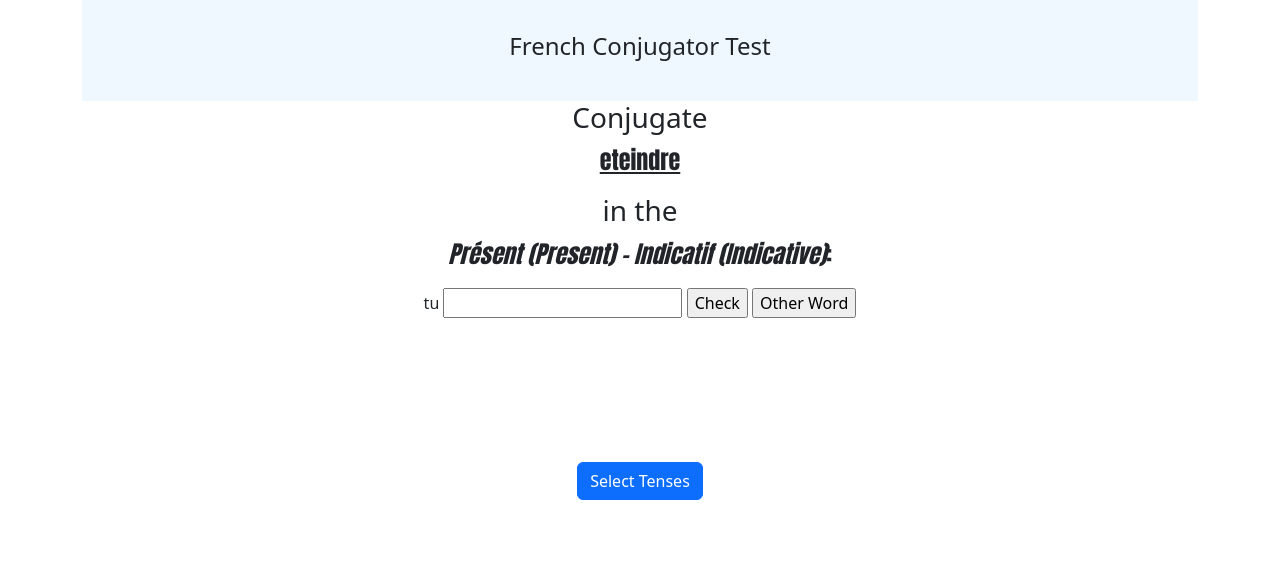
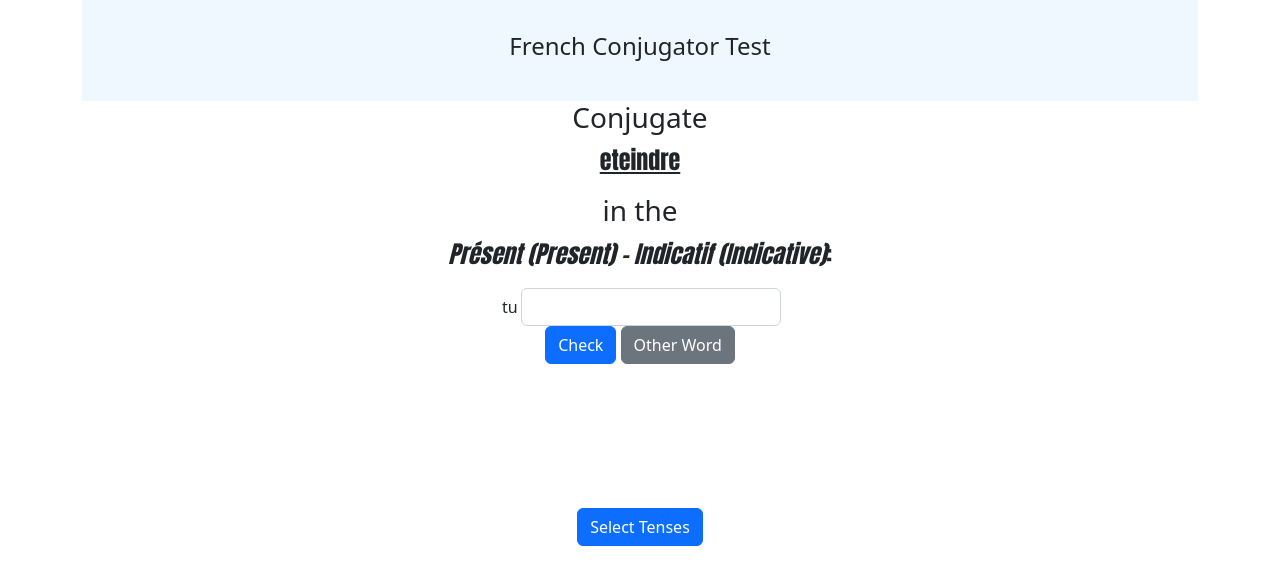
Before and after one commit to egidioln/french-test, a PHP site: page / in a window 1280 px wide. Shown: the top 585 px of the page. Run offline with PHP 8.4, Linux system fonts and the light colour scheme.

Commit message:
more bootstrap added

```diff
--- a/conjugationTest.css
+++ b/conjugationTest.css
@@ -60,3 +60,7 @@ label {
     background-color: aliceblue;
     padding: 2em;
 }
+
+#verbConj{
+    margin-left: .2em;
+}
--- a/index.html
+++ b/index.html
@@ -7,7 +7,7 @@
     <link rel="stylesheet" href="conjugationTest.css">
 
     <meta charset="UTF-8">
-    <!-- <meta name="viewport" content="width=device-width, initial-scale=1"> -->
+    <meta name="viewport" content="width=device-width, initial-scale=1">
 
     <title>French Conjugation Test</title>
 </head>
@@ -21,10 +21,16 @@
         <h3>in the</h3>
         <p id="verbtense"></p>
         <form action="javascript:check()" autocomplete="off">
-            <label id="verbLabel" for="verbConj"></label>
-            <input id="verbConj" type="text" autocomplete="false">
-            <input id="checkBtn" type="button" onclick="check()" value="Check">
-            <input id="otherBtn" type="button" onclick="updateWord()" value="Other Word">
+            <div class="d-flex justify-content-center">
+                <div class="col-auto">
+                    <label class="col-form-label" id="verbLabel" for="verbConj"></label>
+                </div>
+                <div class="col-auto">
+                    <input class="form-control" id="verbConj" type="text" autocomplete="false">
+                </div>
+            </div>
+            <input class="btn btn-primary" id="checkBtn" type="button" onclick="check()" value="Check">
+            <input class="btn btn-secondary" id="otherBtn" type="button" onclick="updateWord()" value="Other Word">
         </form>
         <p id="feedback"></p>
         <!-- <button type="button" class="collapsible">Select Tenses</button> -->
```
